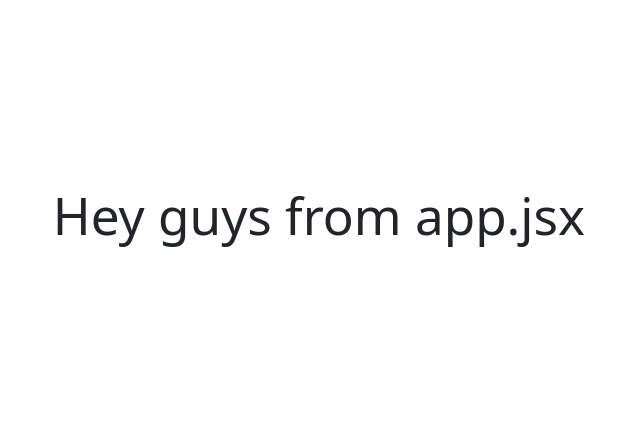
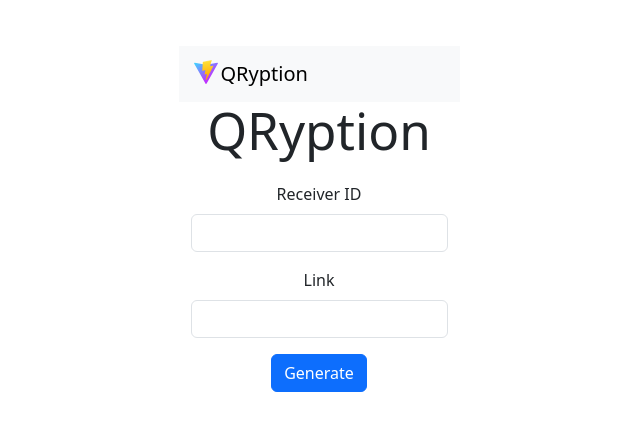
Before and after one commit to abhishekpatil4/QR_Code_3DES, a React (Vite) app in the folder frontend/: page / in a window 1280 px wide. Shown: the part 181-612 px from the top of the page, without its empty margins (321-961 px from the left). Built offline with nearby package versions, Linux system fonts and the light colour scheme.

Commit message:
updated frontend

```diff
--- a/frontend/src/App.jsx
+++ b/frontend/src/App.jsx
@@ -1,9 +1,12 @@
 import './App.css'
+import QRyptionForm from './QRyptionForm';
+import Navbar from './navbar';
 
 function App() {
   return (
     <>
-<h1>Hey guys from app.jsx</h1>
+    <Navbar />
+      <QRyptionForm />
     </>
   )
 }
--- /dev/null
+++ b/frontend/src/QRyptionForm.jsx
@@ -0,0 +1,40 @@
+import React, { useState } from 'react';
+
+const QRyptionForm = () => {
+  const [receiverID, setReceiverID] = useState('');
+  const [link, setLink] = useState('');
+
+  const handleGenerate = () => {
+    console.log('Receiver ID:', receiverID);
+    console.log('Link:', link);
+  };
+
+  return (
+    <div className="container ">
+      <h1 className="mb-4">QRyption</h1>
+      <div className="mb-3">
+        <label htmlFor="receiverID" className="form-label">Receiver ID</label>
+        <input
+          type="text"
+          className="form-control"
+          id="receiverID"
+          value={receiverID}
+          onChange={(e) => setReceiverID(e.target.value)}
+        />
+      </div>
+      <div className="mb-3">
+        <label htmlFor="link" className="form-label">Link</label>
+        <input
+          type="text"
+          className="form-control"
+          id="link"
+          value={link}
+          onChange={(e) => setLink(e.target.value)}
+        />
+      </div>
+      <button className="btn btn-primary" onClick={handleGenerate}>Generate</button>
+    </div>
+  );
+};
+
+export default QRyptionForm;
--- /dev/null
+++ b/frontend/src/navbar.jsx
@@ -0,0 +1,18 @@
+import icon from "../public/vite.svg";
+
+function Navbar() {
+  return (
+    <>
+      <nav class="navbar bg-light">
+  <div class="container-fluid">
+    <a class="navbar-brand" href="#">
+    <img src={icon} alt="Your SVG" width="30" height="24" class="d-inline-block align-text-top"/>
+      QRyption
+    </a>
+  </div>
+</nav>
+    </>
+  )
+}
+
+export default Navbar
```
